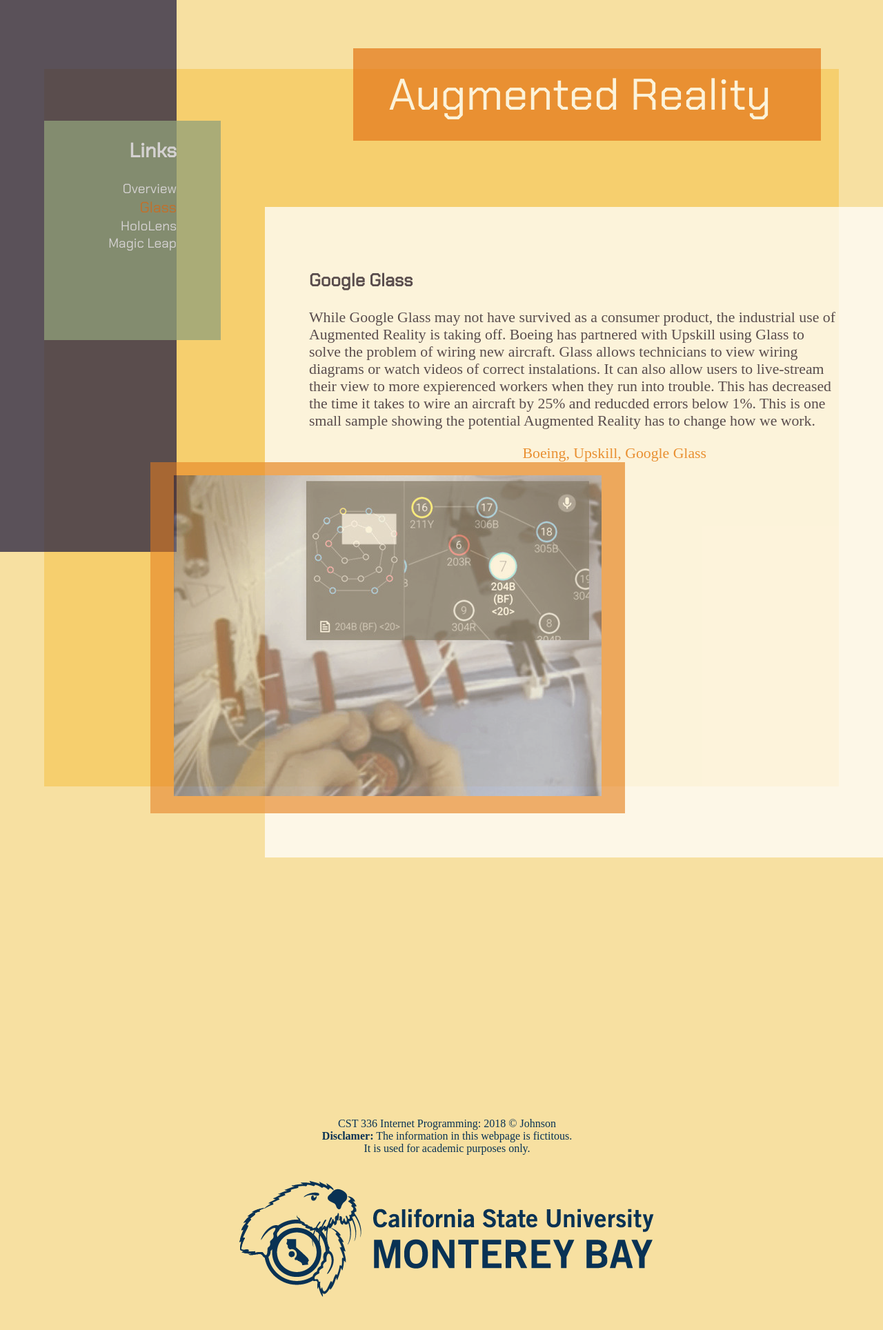
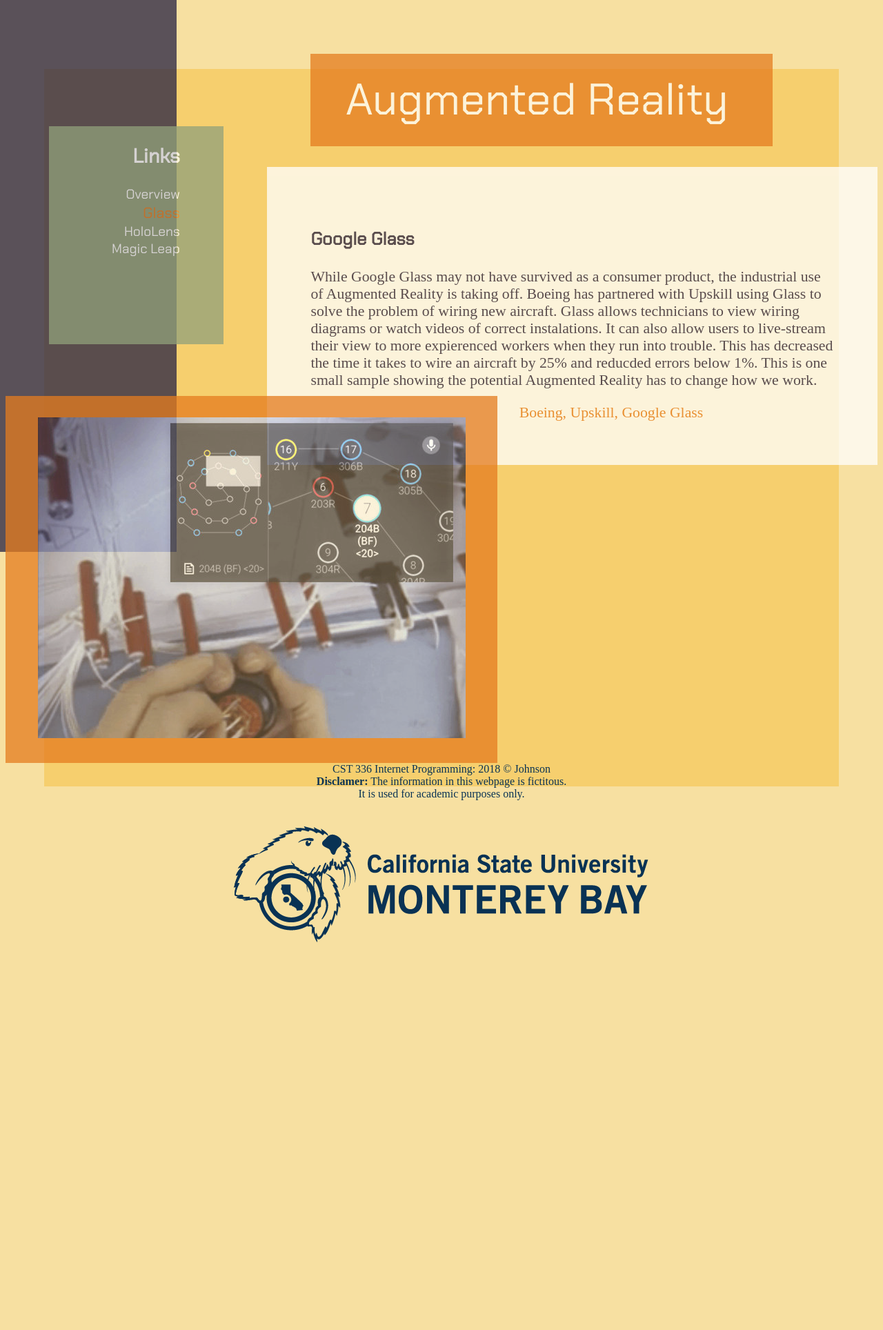
Before and after one commit to Co-Johnson/cst336, a PHP site: page /hw/hw1/glass.html in a window 1280 px wide. Shown: the whole page at 69% size. After the commit the page ends 1366 px from the top, so only its background shows below. Run offline with PHP 8.4, Linux system fonts and the light colour scheme.

Commit message:
Homework 1 positioning update

```diff
--- a/hw/hw1/css/styles.css
+++ b/hw/hw1/css/styles.css
@@ -28,9 +28,10 @@ body {
 
 #title {
     background-color: #e57c1f;
-    position: absolute;
+    position: relative;
+    float: right;
     top: 70px;
-    left: 40%;
+    margin-right: 12%;
     width: 45%;
     z-index: 2;
     opacity: .75;
@@ -43,7 +44,8 @@ body {
 
 #links {
     background-color: #91a17b;
-    position: absolute;
+    position: relative;
+    float: left;
     top: 175px;
     left: 5%;
     width: 20%;
@@ -58,15 +60,18 @@ body {
 
 #overview {
     background-color: white;
-    position: absolute;
+    position: relative;
+    float: right;
+    clear: right;
     right: 0px;
-    top: 300px;
+    top: 100px;
     width: 60%;
     color: #262242;
     opacity: .75;
     z-index: 4;
     padding: 5%;
     font-size: 1.7vw;
+    min-height: 300px;
 }
 
 #image {
@@ -74,9 +79,9 @@ body {
     opacity: .75;
     z-index: 5;
     position: relative;
+    float: left;
     clear: right;
     width: 650px;
-    right: 30%;
     padding: 2.5%;
     text-align: center;
 }
@@ -101,8 +106,8 @@ h3 {
 
 #footer {
     margin: 100px auto;
-    position: absolute;
-    top: 190%;
+    position: relative;
+    clear: both;
     width: 100%;
     text-align: center;
     color: #093254;
--- a/hw/hw1/glass.html
+++ b/hw/hw1/glass.html
@@ -35,9 +35,9 @@
              id="source">
                 Boeing, Upskill, Google Glass
             </a>
-             <div id="image">
-                <img src="img/glass.jpg" alt="Google Glass being used to wire an aircraft">
-            </div>
+        </div>
+        <div id="image">
+            <img src="img/glass.jpg" alt="Google Glass being used to wire an aircraft">
         </div>
 
         <div id="footer">
```
Also changed, not shown: hw/hw1/hololens.html (+4 -4 lines), hw/hw1/index.html (+5 -3 lines), hw/hw1/magicleap.html (+4 -4 lines).
